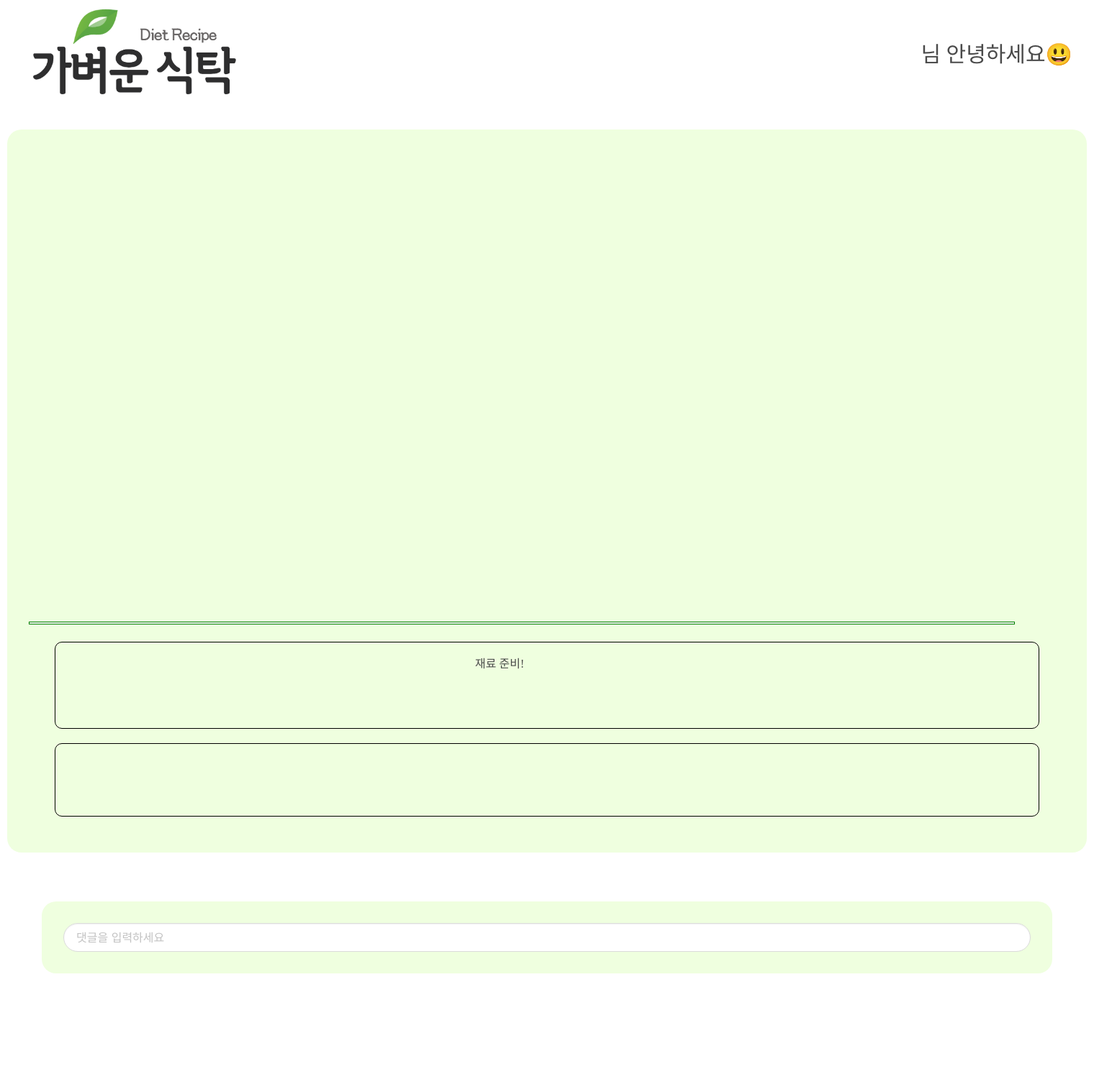
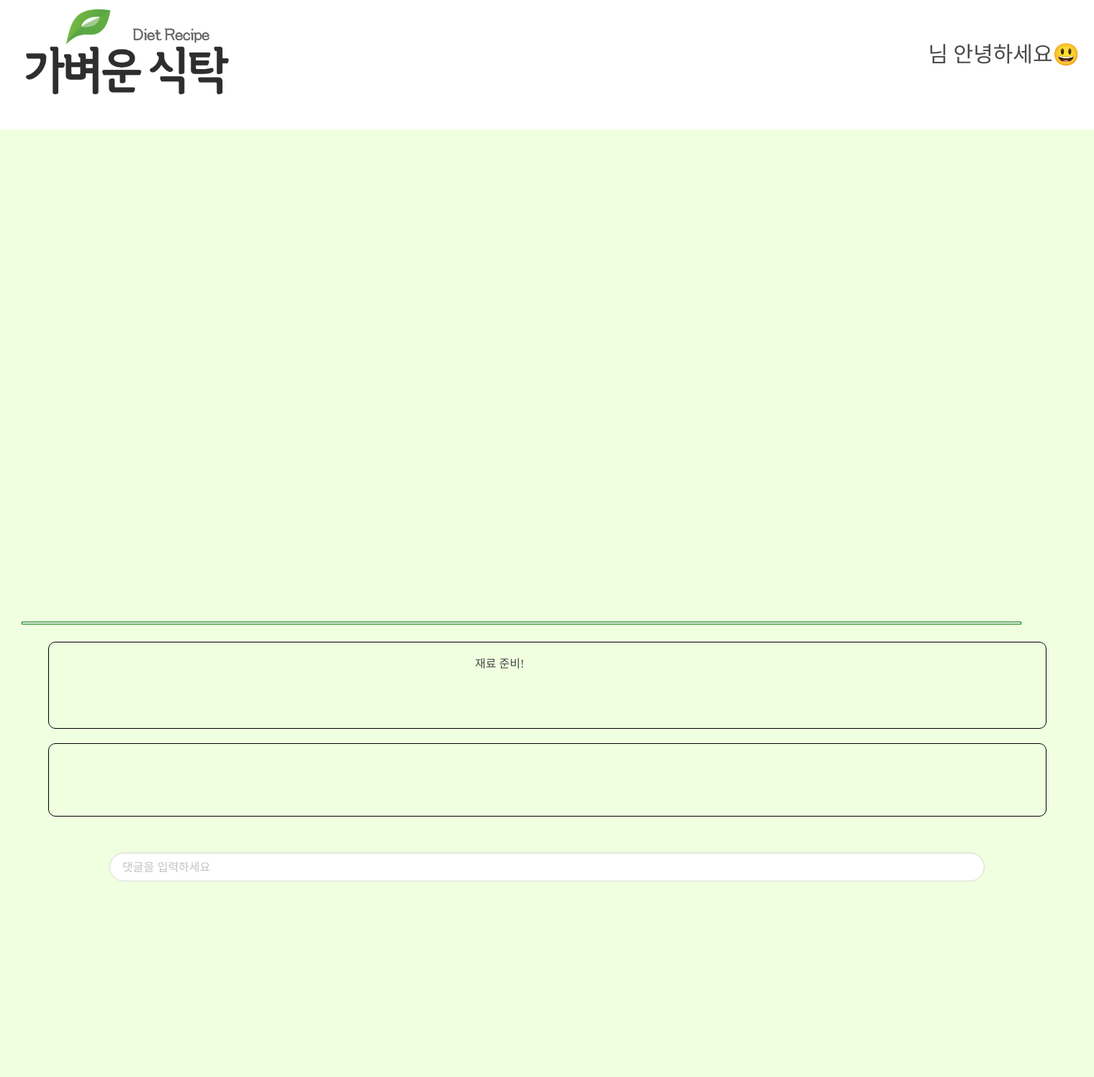
Before and after one commit to joorani/lightTable, a Flask app: template templates/detail.html in a window 1520 px wide. Shown: the whole page at 72% size. After the commit the page ends 1225 px from the top, so only its background shows below. Run offline with Flask 2, Linux system fonts and the light colour scheme; the template is opened without the code that fills it, so the values that code supplies are empty; some libraries are stand-ins or nearby versions; some web fonts are replaced.

Commit message:
댓글부분 수정 중

```diff
--- a/app.py
+++ b/app.py
@@ -96,7 +96,6 @@ def show_card():
 @app.route('/detail')
 def title():
     token_receive = request.cookies.get('mytoken')
-    print(token_receive)
     try:
         payload = jwt.decode(token_receive, SECRET_KEY, algorithms=['HS256'])
         userid = (payload["id"])
@@ -127,7 +126,6 @@ def posting():
         user_info = db.users.find_one({"userid": userid})
         print(user_info,"유저인포")
         doc = {
-            "userid": user_info["userid"],
             'user_name':user_info['username'],
             "comment": comment_receive,
             "date": date_receive,
--- a/static/css/detail.css
+++ b/static/css/detail.css
@@ -29,10 +29,11 @@
     justify-content: left;
     cursor: pointer;
 }
-
+.content-container {
+  background-color: #efffdf;
+}
 /*상세페이지*/
 .detail_win {
-    background-color: #efffdf;
     /*border: black 1px solid;*/
     border-radius: 20px;
     padding: 30px;
@@ -111,6 +112,17 @@ hr {
     background-color: #efffdf;
     /*border: black 1px solid;*/
     border-radius: 20px;
-    margin-top: 20px;
-    padding: 30px;
+    margin-bottom: 20px;
+    text-align: center;
 }
+#input-post {
+    width: 80%;
+}
+. comment-content > span{
+    line-height: 20px;
+vertical-align: middle;
+}
+
+.material-icons {
+    font-size: 30px;
+}
--- a/templates/detail.html
+++ b/templates/detail.html
@@ -25,6 +25,8 @@
     <link rel="preconnect" href="https://fonts.gstatic.com" crossorigin>
     <link href="https://fonts.googleapis.com/css2?family=Gaegu&family=Hahmlet:wght@400;700;900&family=Poor+Story&display=swap"
           rel="stylesheet">
+    <link href="https://fonts.googleapis.com/icon?family=Material+Icons"
+      rel="stylesheet">
     <link rel="stylesheet" href="../static/css/detail.css">
     <script>
         function post() {
@@ -38,7 +40,7 @@
                 data: {
                     comment_give: comment,
                     date_give: today,
-                        title_give:title_give
+                    title_give: title_give
                 },
                 success: function (response) {
                     alert(response["msg"]);
@@ -56,7 +58,7 @@
                 type: "POST",
                 url: "/get_posts",
                 data: {
-                title_give:title_give
+                    title_give: title_give
                 },
                 success: function (response) {
                     console.log(response)
@@ -67,15 +69,13 @@
                             let userid = posts[i]['userid']
                             let username = posts[i]['user_name']
 
-                        let html_temp = `<div class="box" id="${post["_id"]}">
+                            let html_temp = `<div class="box comment-box" id="${post["_id"]}">
                                         <article class="media">
                                             <div class="media-content">
-                                                <div class="content">
-                                                    <p>
-                                                         <strong>User name:${username}</strong>
-                                                          <p><small>User id:${userid}</small></p>
-                                                        <strong><p>${comment}</p></strong>
-                                                    </p>
+                                                <div class="comment-content">
+                                                        <span class="material-icons">face</span>
+                                                         <span id="username">${username}</span>
+                                                        <span>${comment}</span>
                                                 </div>
                                             </div>
                                         </article>
@@ -96,17 +96,17 @@
 </head>
 
 <body>
-<div class="wrap">
-    <div class="header">
+<header class="header">
     <div class="top">
         <img src="/static/images/logo.png" alt="logo" onclick="window.location.href='/main'">
         <div>{{ user.username }}님 안녕하세요😃</div>
     </div>
-    </div>
+</header>
+<div class="content-container">
     <div class="detail_win">
         <div class="title">
             <img src="{{ recipe.image }}">
-            <p>{{ recipe.title }}</p>
+            <p id="{title_give}">{{ recipe.title }}</p>
         </div>
         <hr>
         <div class="recipe">
@@ -126,13 +126,13 @@
         </div>
     </div>
     {#    ---------------- 댓글----------------- #}
-    <section class="section">
+    <section class="comment-section">
         <article class="media">
             <div class="media-content">
                 <div class="field comment_box">
-                        <p class="control">
-                            <input id="input-post" class="input is-rounded" placeholder="댓글을 입력하세요" onclick='$("#modal-post").addClass("is-active")'>
-                        </p>
+                    <input id="input-post" class="input is-rounded" placeholder="댓글을 입력하세요"
+                           onclick='$("#modal-post").addClass("is-active")'>
+
                 </div>
             </div>
         </article>
@@ -169,23 +169,9 @@
             <button class="modal-close is-large" aria-label="close"
                     onclick='$("#modal-post").removeClass("is-active")'></button>
         </div>
-        </section>
-        <section class="section">
         <div id="post-box" class="container">
             <div class="box">
-                    <article class="media">
-                        <div class="media-content">
-                            <div class="content">
-                                <p>
-                                    <strong>이름</strong> <small>@username</small> <small>10분 전</small>
-                                    <br>
-                                    남긴 댓글
-                                </p>
             </div>
-                        </div>
-                    </article>
-                </div>
-
         </div>
     </section>
 </div>
```
Lines whose indentation alone changed are shown as unchanged.
